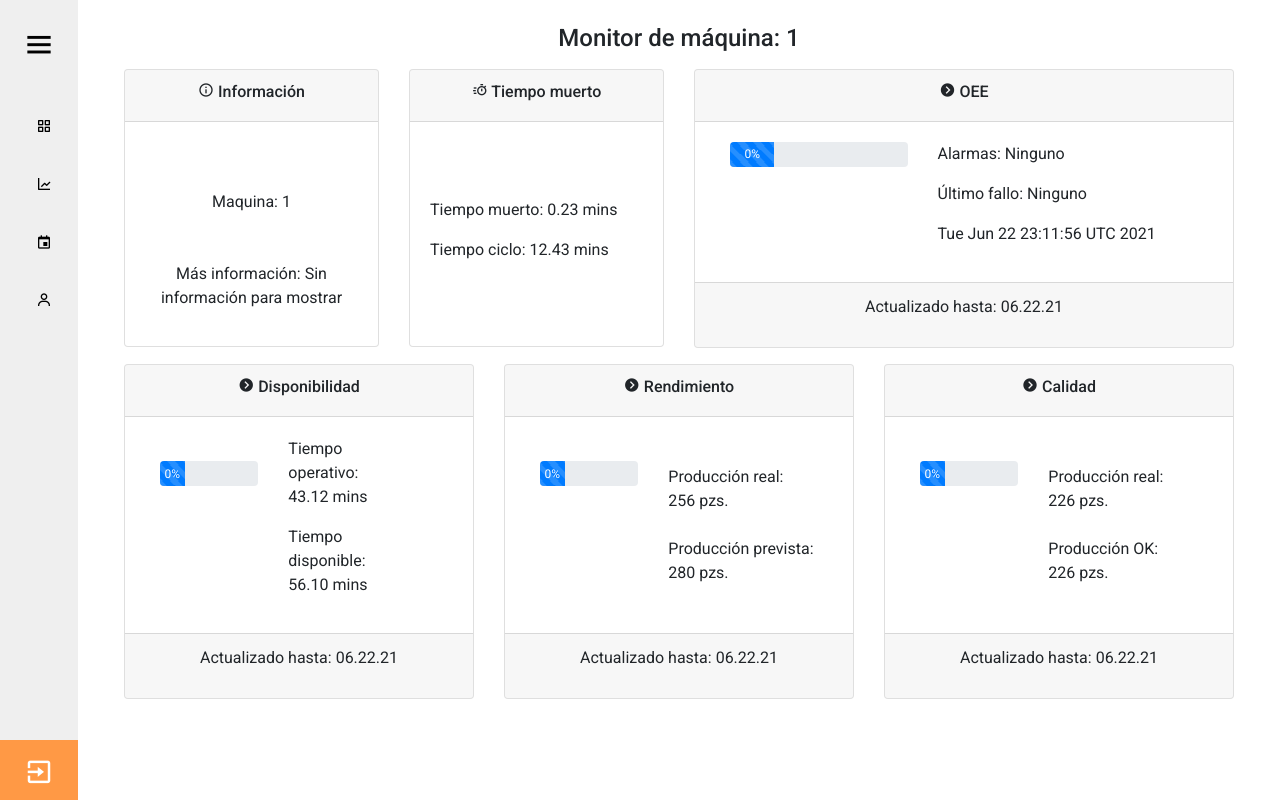
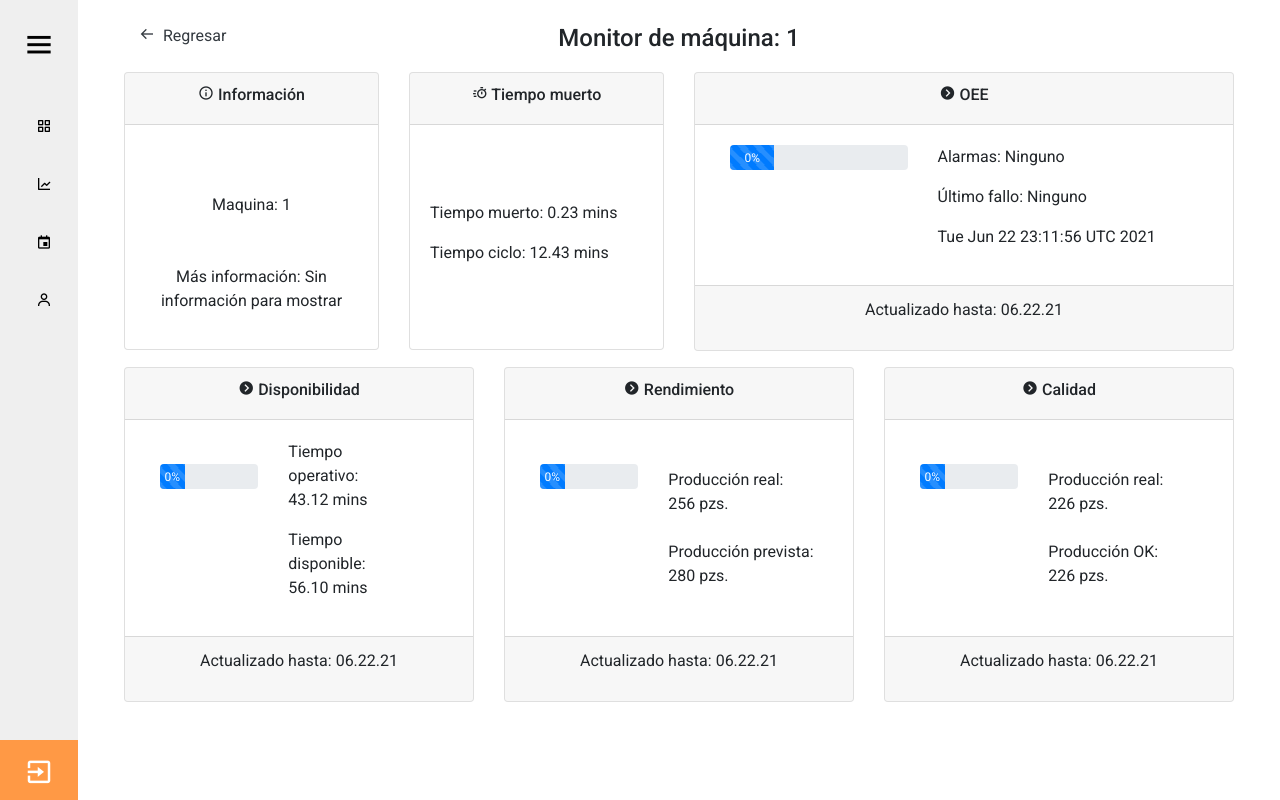
Before and after one commit to Adogamm/condumex, a PHP site: page /monitor-maquina.php?maquina=1 in a window 1280 px wide. Run offline with PHP 8.4, Linux system fonts and the light colour scheme; data that the repository does not hold is empty; some libraries are stand-ins or nearby versions.

Commit message:
Boton de regreso

```diff
--- a/monitor-maquina.php
+++ b/monitor-maquina.php
@@ -86,7 +86,24 @@
   <div class="home-content">
     <div class="container mt-4">
 
-    <h4 class="text-center">Monitor de máquina: <?php echo $maquina ?></h4>
+
+
+
+    <div class="container">
+        <div class="row">
+            <div class="col-lg-4">
+                <a href="<?php echo $_SERVER['HTTP_REFERER']; ?>" class="text-dark" style="text-decoration: none;">
+                    <p class="text-left">
+                        <i class='bx bx-arrow-back'></i>
+                        <span class="ml-1"> Regresar</span>
+                    </p>
+                </a>
+            </div>
+            <div class="col-lg-4">
+                <h4 class="text-center">Monitor de máquina: <?php echo $maquina ?></h4>
+            </div>
+        </div>
+    </div>
 
         <div class="row">
             <div class="col-lg-3 my-2">
```
